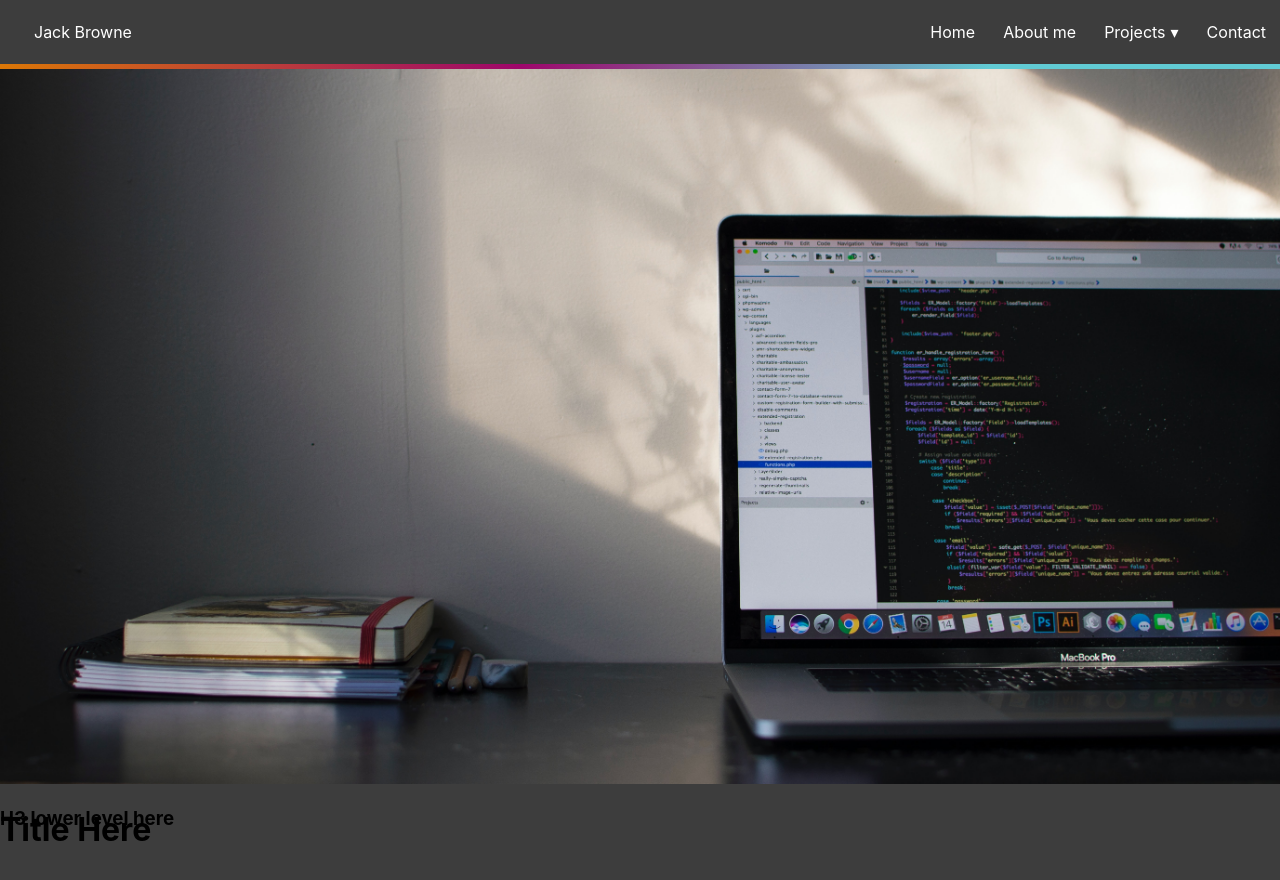
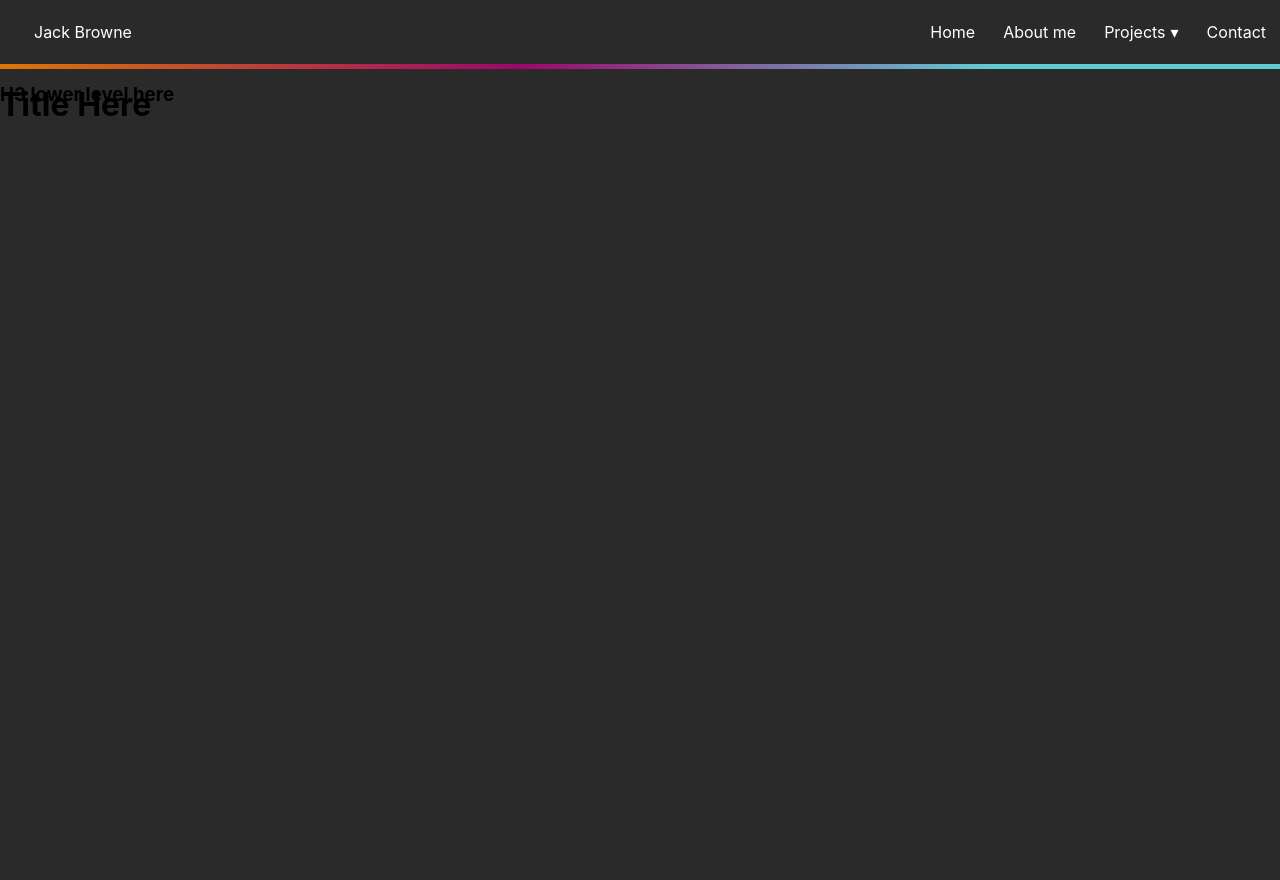
Before and after one commit to jackbrowne00/jackbrowne.uk, a React (Create React App) app: page / in a window 1280 px wide. Shown: the top 880 px of the page. Before the commit the page ends 849 px from the top, so only its background shows below. Built offline with nearby package versions, Linux system fonts and the light colour scheme.

Commit message:
hero section changes

```diff
--- a/src/App.css
+++ b/src/App.css
@@ -0,0 +1,3 @@
+html{
+	background-color: #2a2a2a;
+}
--- a/src/components/TextBlock/TextBlock.css
+++ b/src/components/TextBlock/TextBlock.css
@@ -0,0 +1,4 @@
+.text-block{
+    position: relative;
+    height: 700px;
+}
--- a/src/components/TextBlock/TextBlock.js
+++ b/src/components/TextBlock/TextBlock.js
@@ -4,7 +4,7 @@ import './TextBlock.css'
 const TextBlock = () => {
     return (
 
-        <div></div>
+        <div className="text-block"></div>
 
 
 
--- a/src/components/hero/hero.css
+++ b/src/components/hero/hero.css
@@ -1,7 +1,13 @@
 .hero-container{
     position: relative;
+    height: 100vh;
     text-align: center;
     margin-top: 8vh;
+    background-image: webpage_hero_image.jpg;
+    background-position: center;
+    background-size: cover;
+    background-repeat: no-repeat;
+
 }
 
 .hero-h1{
--- a/src/components/hero/hero.js
+++ b/src/components/hero/hero.js
@@ -1,10 +1,8 @@
-import hero_image from '../../webpage_hero_image.jpg'
 import './hero.css'
 
 const Hero = () => {
     return (
         <div className="hero-container">
-            <img className="hero-image" src={hero_image}></img>
             <h1 className="hero-h1">Title Here</h1>
             <h3 className="hero-h3">H3 lower level here</h3>
         </div>
--- a/src/components/nav-bar/NavBar.js
+++ b/src/components/nav-bar/NavBar.js
@@ -1,4 +1,5 @@
 import './navbar.css'
+import hero_image from '../../webpage_hero_image.jpg'
 
 const NavBar = () => {
     return (
--- a/src/components/nav-bar/navbar.css
+++ b/src/components/nav-bar/navbar.css
@@ -1,12 +1,9 @@
-html{
-	background-color: #3d3d3d;
-}
 .menu {
 	position: fixed;
 	top: 0;
 	height: 8vh;
     width: 100%;
-	background: #3d3d3d;
+	background: #2a2a2a;
 	color: orange;
 	border-bottom: solid thick;
     border-image-source: linear-gradient(to right,rgb(223, 126, 0),#9e066b 41.07%,#61cbd4 76.05%);
```
Also changed, not shown: src/components/hero/webpage_hero_image.jpg (added).
